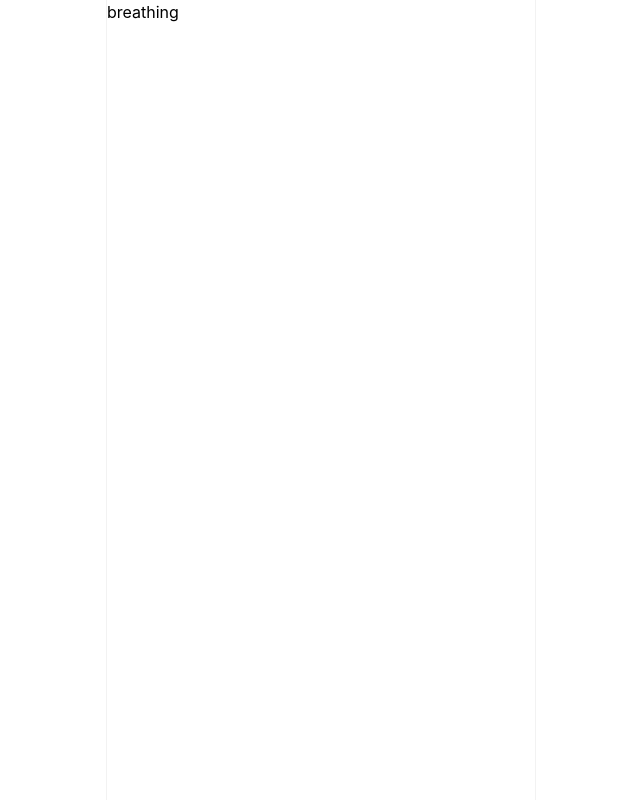
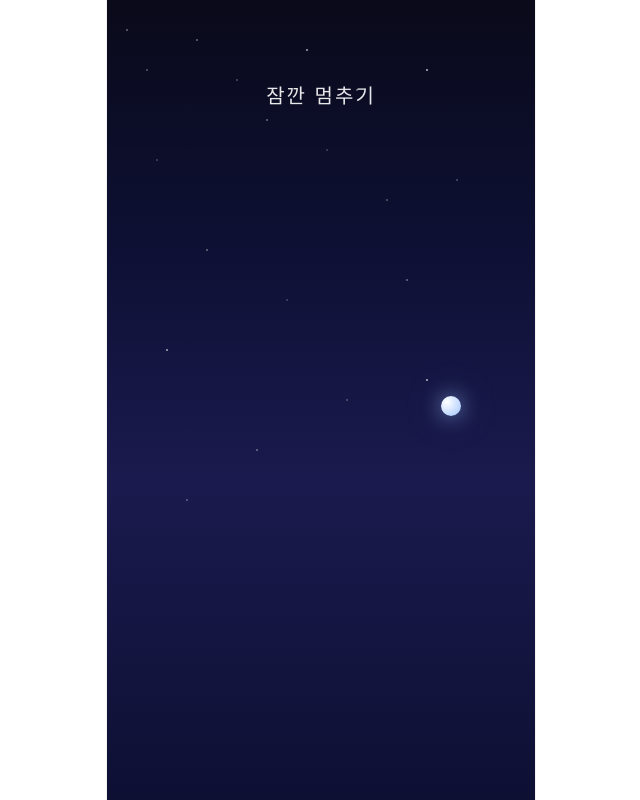
Before and after one commit to Melonisjy/InUs, a Next.js app: page /now/breathing in a window 1280 px wide. Shown: the whole page, without its empty margins (319-959 px from the left). Built offline with nearby package versions, Linux system fonts and the light colour scheme.

Commit message:
feat: 호흡 페이지 구현

```diff
--- /dev/null
+++ b/app/now/breathing/BreathingCircle.module.css
@@ -0,0 +1,64 @@
+/**
+ * BreathingCircle 스타일
+ *
+ * 경로:
+ * - inhale: 왼쪽 → 오른쪽 위 (대각선 상승)
+ * - hold: 오른쪽 위 → 오른쪽 (수평 이동)
+ * - exhale: 오른쪽 → 오른쪽 아래 (대각선 하강) → 왼쪽으로 리셋
+ *
+ * transform만 사용하여 GPU 가속 및 부드러운 전환 보장
+ */
+
+.container {
+  position: relative;
+  width: 280px;
+  height: 160px;
+}
+
+.circle {
+  position: absolute;
+  width: 20px;
+  height: 20px;
+  border-radius: 50%;
+  background: radial-gradient(circle at 30% 30%, #ffffff, #a0c4ff);
+  box-shadow:
+    0 0 20px rgba(160, 196, 255, 0.6),
+    0 0 40px rgba(160, 196, 255, 0.3);
+
+  /* 왼쪽 중앙 기준점 설정 */
+  left: 0;
+  top: 50%;
+  margin-top: -10px;
+
+  /* 부드러운 easing - 호흡을 방해하지 않는 속도 */
+  transition-property: transform;
+  transition-timing-function: ease-in-out;
+}
+
+/*
+ * 좌표계 (왼쪽 중앙 기준):
+ * - 시작(왼쪽): (0, 0)
+ * - 오른쪽 위: (130px, -60px)
+ * - 오른쪽: (260px, 0)
+ * - 오른쪽 아래: (130px, 60px) → 다시 왼쪽(0, 0)으로
+ */
+
+/* 시작 위치: 왼쪽 */
+.start {
+  transform: translate(0, 0);
+}
+
+/* inhale 완료 위치: 오른쪽 위 */
+.inhale {
+  transform: translate(130px, -60px);
+}
+
+/* hold 완료 위치: 오른쪽 */
+.hold {
+  transform: translate(260px, 0);
+}
+
+/* exhale 완료 위치: 왼쪽 (시작점) */
+.exhale {
+  transform: translate(0, 0);
+}
--- /dev/null
+++ b/app/now/breathing/BreathingCircle.tsx
@@ -0,0 +1,51 @@
+'use client'
+
+/**
+ * BreathingCircle
+ *
+ * 호흡 가이드 애니메이션 컴포넌트.
+ *
+ * 경로:
+ * 1. inhale: 왼쪽 → 오른쪽 위 (대각선 상승)
+ * 2. hold: 오른쪽 위 → 오른쪽 (수평 이동)
+ * 3. exhale: 오른쪽 → 왼쪽 (시작점 복귀)
+ *
+ * CSS transform 선택 이유:
+ * - 단순한 위치 이동에 적합
+ * - GPU 가속으로 부드러운 애니메이션
+ * - SVG보다 구현이 간결
+ */
+
+import { useState, useEffect } from 'react'
+import { BreathingPhase, PHASE_DURATION } from './useBreathingState'
+import styles from './BreathingCircle.module.css'
+
+interface BreathingCircleProps {
+  phase: BreathingPhase
+  isRunning: boolean
+}
+
+export default function BreathingCircle({ phase, isRunning }: BreathingCircleProps) {
+  const [isReady, setIsReady] = useState(false)
+
+  // 마운트 후 약간의 딜레이를 주어 시작 위치에서 애니메이션 시작
+  useEffect(() => {
+    if (isRunning && !isReady) {
+      const timer = requestAnimationFrame(() => {
+        setIsReady(true)
+      })
+      return () => cancelAnimationFrame(timer)
+    }
+  }, [isRunning, isReady])
+
+  return (
+    <div className={styles.container}>
+      <div
+        className={`${styles.circle} ${isReady ? styles[phase] : styles.start}`}
+        style={{
+          transitionDuration: isReady ? `${PHASE_DURATION[phase]}ms` : '0ms'
+        }}
+      />
+    </div>
+  )
+}
--- /dev/null
+++ b/app/now/breathing/BreathingPage.module.css
@@ -0,0 +1,93 @@
+/**
+ * 호흡 페이지 스타일
+ *
+ * 모바일 전체 화면을 사용하는 레이아웃.
+ * 상단(안내) - 중앙(애니메이션) - 하단(여백) 구조.
+ * 우주 느낌의 배경.
+ */
+
+.breathingScreen {
+  display: flex;
+  flex-direction: column;
+  height: 100%;
+
+  /* 우주 배경 */
+  background: linear-gradient(
+    180deg,
+    #0a0a1a 0%,
+    #0d1033 30%,
+    #1a1a4e 60%,
+    #0d1033 100%
+  );
+  color: #ffffff;
+  overflow: hidden;
+  position: relative;
+}
+
+/* 별 효과 */
+.breathingScreen::before {
+  content: '';
+  position: absolute;
+  top: 0;
+  left: 0;
+  right: 0;
+  bottom: 0;
+  background-image:
+    radial-gradient(1px 1px at 20px 30px, white, transparent),
+    radial-gradient(1px 1px at 40px 70px, rgba(255, 255, 255, 0.8), transparent),
+    radial-gradient(1px 1px at 50px 160px, rgba(255, 255, 255, 0.6), transparent),
+    radial-gradient(1px 1px at 90px 40px, white, transparent),
+    radial-gradient(1px 1px at 130px 80px, rgba(255, 255, 255, 0.7), transparent),
+    radial-gradient(1px 1px at 160px 120px, white, transparent),
+    radial-gradient(1.5px 1.5px at 200px 50px, rgba(255, 255, 255, 0.9), transparent),
+    radial-gradient(1px 1px at 220px 150px, rgba(255, 255, 255, 0.6), transparent),
+    radial-gradient(1px 1px at 250px 90px, white, transparent),
+    radial-gradient(1px 1px at 280px 200px, rgba(255, 255, 255, 0.8), transparent),
+    radial-gradient(1.5px 1.5px at 320px 70px, white, transparent),
+    radial-gradient(1px 1px at 350px 180px, rgba(255, 255, 255, 0.7), transparent),
+    radial-gradient(1px 1px at 100px 250px, white, transparent),
+    radial-gradient(1px 1px at 180px 300px, rgba(255, 255, 255, 0.6), transparent),
+    radial-gradient(1.5px 1.5px at 60px 350px, rgba(255, 255, 255, 0.9), transparent),
+    radial-gradient(1px 1px at 300px 280px, white, transparent),
+    radial-gradient(1px 1px at 240px 400px, rgba(255, 255, 255, 0.7), transparent),
+    radial-gradient(1px 1px at 150px 450px, white, transparent),
+    radial-gradient(1px 1px at 80px 500px, rgba(255, 255, 255, 0.8), transparent),
+    radial-gradient(1.5px 1.5px at 320px 380px, white, transparent);
+  pointer-events: none;
+}
+
+/* 상단: 안내 문구 영역 */
+.header {
+  flex-shrink: 0;
+  padding-top: 80px;
+  position: relative;
+  z-index: 1;
+}
+
+.guideText {
+  text-align: center;
+  font-size: 20px;
+  font-weight: 300;
+  letter-spacing: 2px;
+  color: rgba(255, 255, 255, 0.9);
+}
+
+/* 중앙: 애니메이션 영역 */
+.main {
+  flex: 1;
+  display: flex;
+  align-items: center;
+  justify-content: center;
+  position: relative;
+  z-index: 1;
+}
+
+.animationContainer {
+  /* 애니메이션이 들어갈 빈 컨테이너 */
+}
+
+/* 하단: 여백 */
+.footer {
+  flex-shrink: 0;
+  height: 100px;
+}
--- a/app/now/breathing/page.tsx
+++ b/app/now/breathing/page.tsx
@@ -1,3 +1,5 @@
+'use client'
+
 /**
  * 호흡 페이지
  *
@@ -5,12 +7,47 @@
  * 천천히 숨을 쉬며 현재 순간에 머무르도록 안내.
  */
 
+import { useEffect } from 'react'
 import { Screen } from '@/shared/ui/layouts'
+import BreathingCircle from './BreathingCircle'
+import { useBreathingState, PHASE_DURATION, PHASE_TEXT } from './useBreathingState'
+import styles from './BreathingPage.module.css'
 
 export default function BreathingPage() {
+  const { phase, isRunning, goToNextPhase, start } = useBreathingState()
+
+  // 페이지 진입 시 자동 시작
+  useEffect(() => {
+    start()
+  }, [start])
+
+  // 상태 전환 타이머
+  useEffect(() => {
+    if (!isRunning) return
+
+    const timer = setTimeout(() => {
+      goToNextPhase()
+    }, PHASE_DURATION[phase])
+
+    return () => clearTimeout(timer)
+  }, [phase, isRunning, goToNextPhase])
+
   return (
-    <Screen>
-      breathing
+    <Screen className={styles.breathingScreen}>
+      {/* 상단: 안내 문구 영역 */}
+      <header className={styles.header}>
+        <p className={styles.guideText}>{PHASE_TEXT[phase]}</p>
+      </header>
+
+      {/* 중앙: 애니메이션 컨테이너 */}
+      <main className={styles.main}>
+        <div className={styles.animationContainer}>
+          <BreathingCircle phase={phase} isRunning={isRunning} />
+        </div>
+      </main>
+
+      {/* 하단: 여백 */}
+      <footer className={styles.footer} />
     </Screen>
   )
 }
--- /dev/null
+++ b/app/now/breathing/useBreathingState.ts
@@ -0,0 +1,90 @@
+/**
+ * useBreathingState
+ *
+ * 호흡 가이드의 상태 흐름을 관리하는 훅.
+ *
+ * 상태 순환:
+ * inhale(4초) → hold(4초) → exhale(4초) → inhale...
+ *
+ * useState 선택 이유:
+ * - 페이지 로컬 상태로 충분
+ * - 다른 컴포넌트와 공유 불필요
+ * - 페이지 이탈 시 초기화가 적절
+ */
+
+import { useState, useCallback } from 'react'
+
+/** 호흡 단계 */
+export type BreathingPhase = 'inhale' | 'hold' | 'exhale'
+
+/** 각 단계별 지속 시간 (밀리초) */
+export const PHASE_DURATION: Record<BreathingPhase, number> = {
+  inhale: 4000,
+  hold: 4000,
+  exhale: 4000,
+}
+
+/** 각 단계별 안내 문구 */
+export const PHASE_TEXT: Record<BreathingPhase, string> = {
+  inhale: '공 올라가는 동안 숨 들이쉬기',
+  hold: '잠깐 멈추기',
+  exhale: '공 내려가는 동안 숨 내쉬기',
+}
+
+/** 상태 전환 순서 */
+const PHASE_SEQUENCE: BreathingPhase[] = ['inhale', 'hold', 'exhale']
+
+/** 다음 단계 반환 */
+function getNextPhase(current: BreathingPhase): BreathingPhase {
+  const currentIndex = PHASE_SEQUENCE.indexOf(current)
+  const nextIndex = (currentIndex + 1) % PHASE_SEQUENCE.length
+  return PHASE_SEQUENCE[nextIndex]
+}
+
+interface BreathingState {
+  /** 현재 호흡 단계 */
+  phase: BreathingPhase
+  /** 호흡 가이드 실행 중 여부 */
+  isRunning: boolean
+  /** 다음 단계로 전환 */
+  goToNextPhase: () => void
+  /** 호흡 가이드 시작 */
+  start: () => void
+  /** 호흡 가이드 정지 */
+  stop: () => void
+  /** 초기 상태로 리셋 */
+  reset: () => void
+}
+
+const INITIAL_PHASE: BreathingPhase = 'inhale'
+
+export function useBreathingState(): BreathingState {
+  const [phase, setPhase] = useState<BreathingPhase>(INITIAL_PHASE)
+  const [isRunning, setIsRunning] = useState(false)
+
+  const goToNextPhase = useCallback(() => {
+    setPhase((current) => getNextPhase(current))
+  }, [])
+
+  const start = useCallback(() => {
+    setIsRunning(true)
+  }, [])
+
+  const stop = useCallback(() => {
+    setIsRunning(false)
+  }, [])
+
+  const reset = useCallback(() => {
+    setPhase(INITIAL_PHASE)
+    setIsRunning(false)
+  }, [])
+
+  return {
+    phase,
+    isRunning,
+    goToNextPhase,
+    start,
+    stop,
+    reset,
+  }
+}
```
